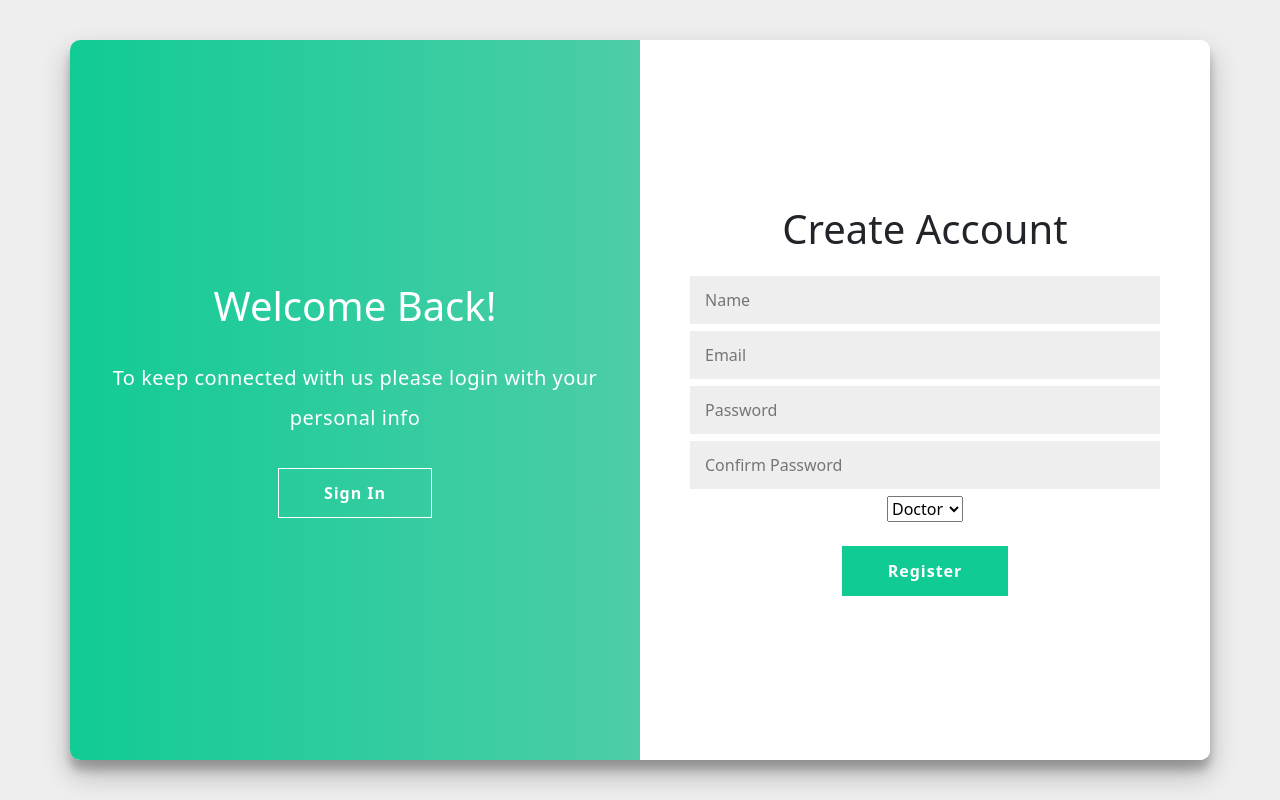
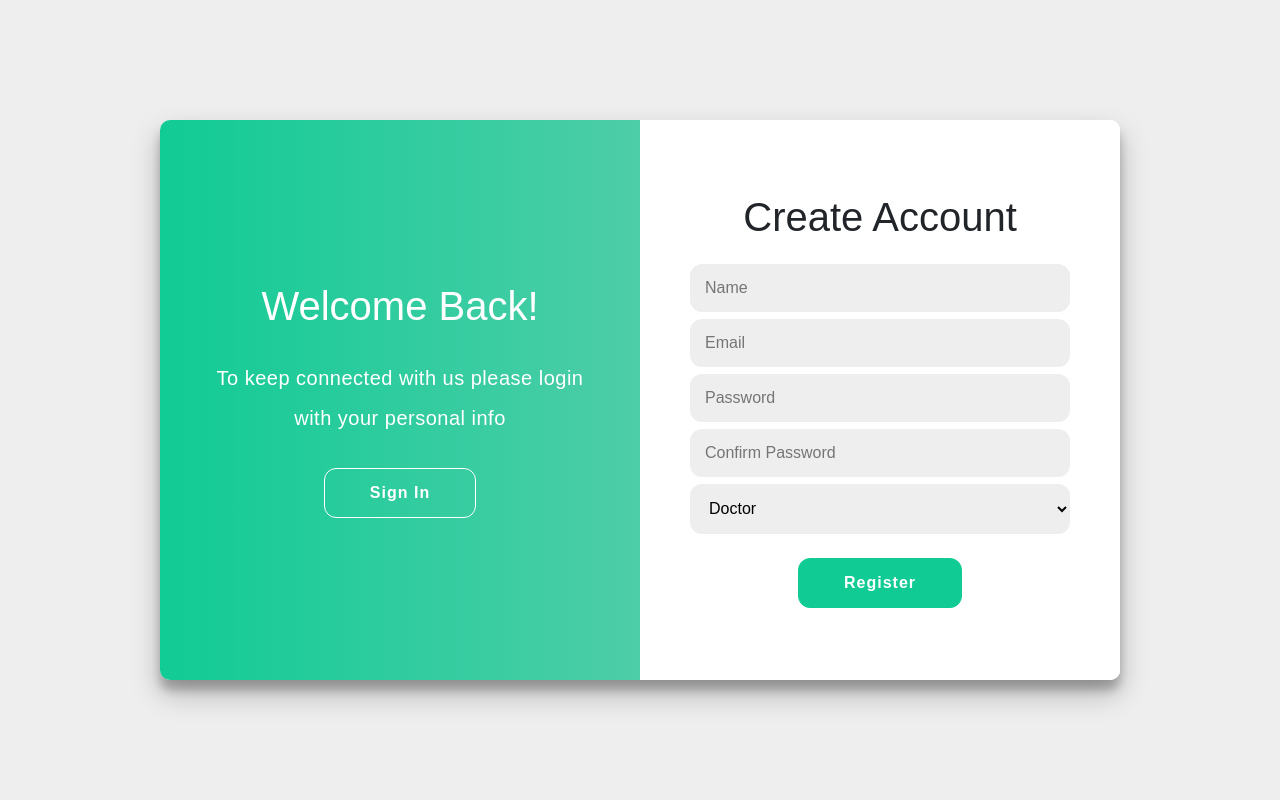
Before and after one commit to Panacea-4-U/Panacea, a Django app: page /login-register in a window 1280 px wide. Run offline with Django 3.2, Linux system fonts and the light colour scheme.

Commit message:
edits in login-register page and services page

```diff
--- a/panacea/panacea_app/static/panacea_app/login_register.css
+++ b/panacea/panacea_app/static/panacea_app/login_register.css
@@ -11,7 +11,7 @@ body {
 	justify-content: center;
 	align-items: center;
 	flex-direction: column;
-	font-family: 'Montserrat', sans-serif;
+	font-family: "Poppins", sans-serif;
 	height: 100vh;
 	margin: -20px 0 50px;
 }
--- a/panacea/panacea_app/templates/panacea_app/login_register.html
+++ b/panacea/panacea_app/templates/panacea_app/login_register.html
@@ -24,11 +24,59 @@
     <!-- add icon link -->
     <link rel="icon" href="{% static 'panacea_app/panacea logo.jpeg' %}" type="image/x-icon">
     <meta name="viewport" content="width=device-width, initial-scale=1">
+    <style>
+        * {
+            font-family: "Poppins", sans-serif;
+        }
+        .option-group {
+            margin-bottom: 1em;
+            zoom: 1;
+        }
+        .option-group:before,
+        .option-group:after {
+            content: "";
+            display: table;
+        }
+        .option-group:after {
+            clear: both;
+        }
+        .select-group {
+            margin-bottom: 1em;
+            zoom: 1;
+        }
+        .select-group:before,
+        .select-group:after {
+            content: "";
+            display: table;
+        }
+        .select-group:after {
+            clear: both;
+        }
+        select {
+            background-color: #eee;
+            border: none;
+            padding: 12px 15px;
+            margin: 8px 0;
+            width: 100%;
+            height: 50px;
+        }
+
+        option {
+            background-color: #eee;
+            border: none;
+            padding: 12px 15px;
+            margin: 8px 0;
+            width: 100%;
+        }
+        .border-radius {
+            border-radius: 12px;
+        }
+    </style>
 </head>
 
 
 <body style="background-color:#EEEEEE;">
-    <div class="container right-panel-active" id="container" style="height: 90%;">
+    <div class="container right-panel-active" id="container" style="height: 70%; width: 75%;">
         <div class="form-container sign-up-container">
             <form method="post">
                 {% csrf_token %}
@@ -39,17 +87,17 @@
                     <a href="#" class="social"><i class="fab fa-linkedin-in"></i></a>
                 </div>
                 <span>or use your email for registration</span> -->
-                <input name="name" type="text" placeholder="Name" style="margin:15px 7px 7px 7px" required />
-                <input name="email" type="email" placeholder="Email" style="margin-bottom: 7px" required />
-                <input name="password" type="password" placeholder="Password" style="margin-bottom: 7px" required />
-                <input name="con_password" type="password" placeholder="Confirm Password" style="margin-bottom: 7px" required />
-                <select name="category">
-                    <option value="doctor">Doctor</option>
-                    <option value="patient">Patient</option>
+                <input class="border-radius" name="name" type="text" placeholder="Name" style="margin:15px 7px 7px 7px" required />
+                <input class="border-radius" name="email" type="email" placeholder="Email" style="margin-bottom: 7px" required />
+                <input class="border-radius" name="password" type="password" placeholder="Password" style="margin-bottom: 7px" required />
+                <input class="border-radius" name="con_password" type="password" placeholder="Confirm Password" style="margin-bottom: 7px" required />
+                <select class="border-radius" name="category">
+                    <option class="border-radius" value="doctor">Doctor</option>
+                    <option class="border-radius" value="patient">Patient</option>
                 </select>
                 <br>
                 <input style="display: None" name="login" value="login">
-                <button type="submit">Register</button>
+                <button class="border-radius" type="submit">Register</button>
                 {% comment %} <input type="submit" value="Submit" class="btn" style="padding: 20px 20px; background-color: #11CB95"> {% endcomment %}
             </form>
         </div>
@@ -63,10 +111,10 @@
                     <a href="#" class="social"><i class="fab fa-linkedin-in"></i></a>
                 </div>
                 <span>or use your account</span>
-                <input type="email" placeholder="Email" style="margin:7px" required />
-                <input type="password" placeholder="Password" style="margin-bottom: 7px" required />
+                <input class="border-radius" type="email" placeholder="Email" style="margin:7px" required />
+                <input class="border-radius" type="password" placeholder="Password" style="margin-bottom: 7px" required />
                 <a href="#">Forgot your password?</a>
-                <button type="submit">Sign In</button>
+                <button class="border-radius" type="submit">Sign In</button>
             </form>
         </div>
         <div class="overlay-container">
@@ -74,13 +122,13 @@
                 <div class=" overlay-panel overlay-left">
                     <h1>Welcome Back!</h1>
                     <p>To keep connected with us please login with your personal info</p>
-                    <button class="ghost" id="signIn">Sign In</button>
+                    <button class="ghost border-radius" id="signIn">Sign In</button>
                 </div>
                 <div class="overlay-panel overlay-right">
                     <h1>Welcome to Panacea</h1>
                     <p>A one stop solution to all your health problems. <br>Register now and start your journey with us.
                     </p>
-                    <button class="ghost" id="signUp">Sign Up</button>
+                    <button class="ghost border-radius" id="signUp">Sign Up</button>
                 </div>
             </div>
         </div>
```
Also changed, not shown: panacea/panacea_app/templates/panacea_app/services.html (+4 -4 lines).
